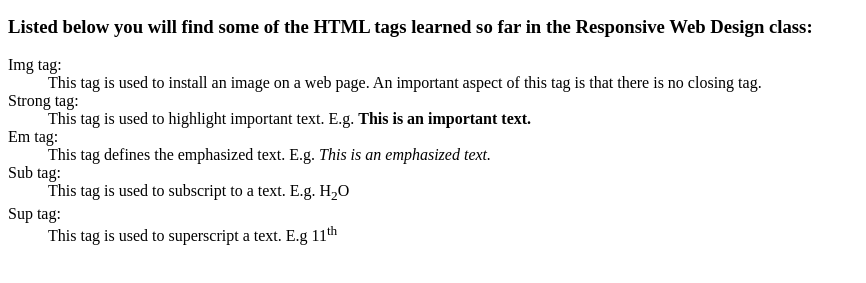
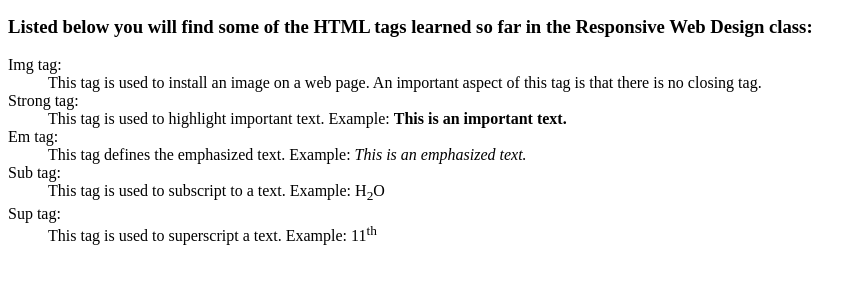
Before and after one commit to marinawolff/week_4_assignment, a plain HTML site: page notes.html in a window 1280 px wide. Shown: the part 101-384 px from the top of the page, without its empty margins (0-866 px from the left). Drawn offline with Linux system fonts and the light colour scheme.

```diff
--- a/notes.html
+++ b/notes.html
@@ -23,13 +23,13 @@
                 <dt>Img tag:</dt>
                 <dd>This tag is used to install an image on a web page. An important aspect of this tag is that there is no closing tag. </dd>
                 <dt>Strong tag:</dt>
-                <dd> This tag is used to highlight important text. E.g. <strong> This is an important text.</strong> </dd>
+                <dd> This tag is used to highlight important text. Example: <strong> This is an important text.</strong> </dd>
                 <dt>Em tag:</dt>
-                <dd> This tag defines the emphasized text. E.g. <em>This is an emphasized text.</em></dd>
+                <dd> This tag defines the emphasized text. Example: <em>This is an emphasized text.</em></dd>
                 <dt>Sub tag:</dt>
-                <dd> This tag is used to subscript to a text. E.g. H<sub>2</sub>O</dd>
+                <dd> This tag is used to subscript to a text. Example: H<sub>2</sub>O</dd>
                 <dt>Sup tag:</dt>
-                <dd> This tag is used to superscript a text. E.g 11<sup>th</sup></dd>
+                <dd> This tag is used to superscript a text. Example: 11<sup>th</sup></dd>
             </dl>
         </main>
 
```
